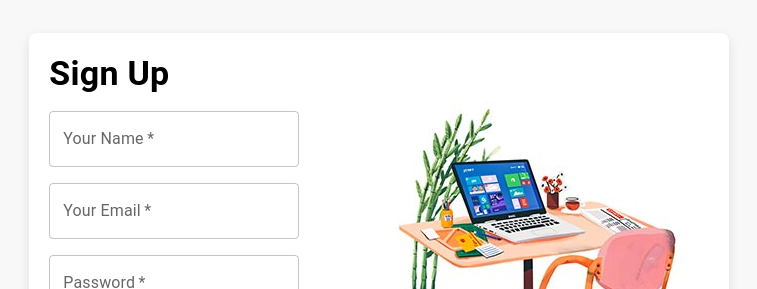
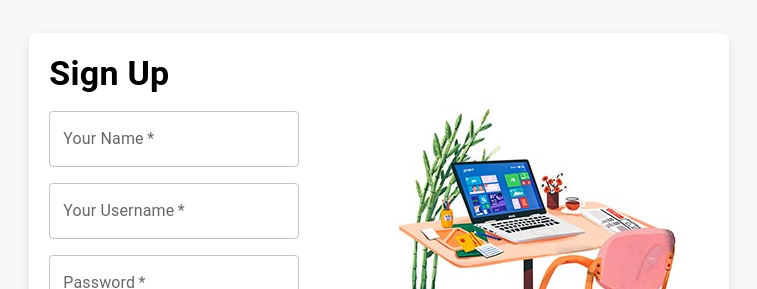
Before and after one commit to BentlyM/chat-app, a React (Vite) app in the folder frontend/: page /signup in a window 1280 px wide. Shown: the part 124-413 px from the top of the page, without its empty margins (261-1018 px from the left). Built offline with nearby package versions, Linux system fonts and the light colour scheme.

Commit message:
"Updated cSpell words and renamed form fields in Login and SignUp pages"

```diff
--- a/frontend/src/pages/Login.tsx
+++ b/frontend/src/pages/Login.tsx
@@ -67,9 +67,9 @@ const Login = () => {
               <TextField
                 fullWidth
                 sx={{ width: '250px' }} // Adjust the width here
-                label="Your Name"
+                label="Username"
                 variant="outlined"
-                name="your_name"
+                name="username"
                 required
               />
             </Box>
@@ -80,7 +80,7 @@ const Login = () => {
                 label="Password"
                 variant="outlined"
                 type="password"
-                name="your_pass"
+                name="password"
                 required
               />
             </Box>
--- a/frontend/src/pages/SignUp.tsx
+++ b/frontend/src/pages/SignUp.tsx
@@ -52,7 +52,7 @@ const SignUp = () => {
                 sx={{ width: '250px' }} // Adjust the width here
                 label="Your Name"
                 variant="outlined"
-                name="name"
+                name="fullName"
                 required
               />
             </Box>
@@ -60,10 +60,10 @@ const SignUp = () => {
               <TextField
                 fullWidth
                 sx={{ width: '250px' }} // Adjust the width here
-                label="Your Email"
+                label="Your Username"
                 variant="outlined"
-                type="email"
-                name="email"
+                type="text"
+                name="username"
                 required
               />
             </Box>
@@ -74,7 +74,7 @@ const SignUp = () => {
                 label="Password"
                 variant="outlined"
                 type="password"
-                name="pass"
+                name="password"
                 required
               />
             </Box>
@@ -85,7 +85,7 @@ const SignUp = () => {
                 label="Repeat Password"
                 variant="outlined"
                 type="password"
-                name="re_pass"
+                name="confirmPassword"
                 required
               />
             </Box>
```
